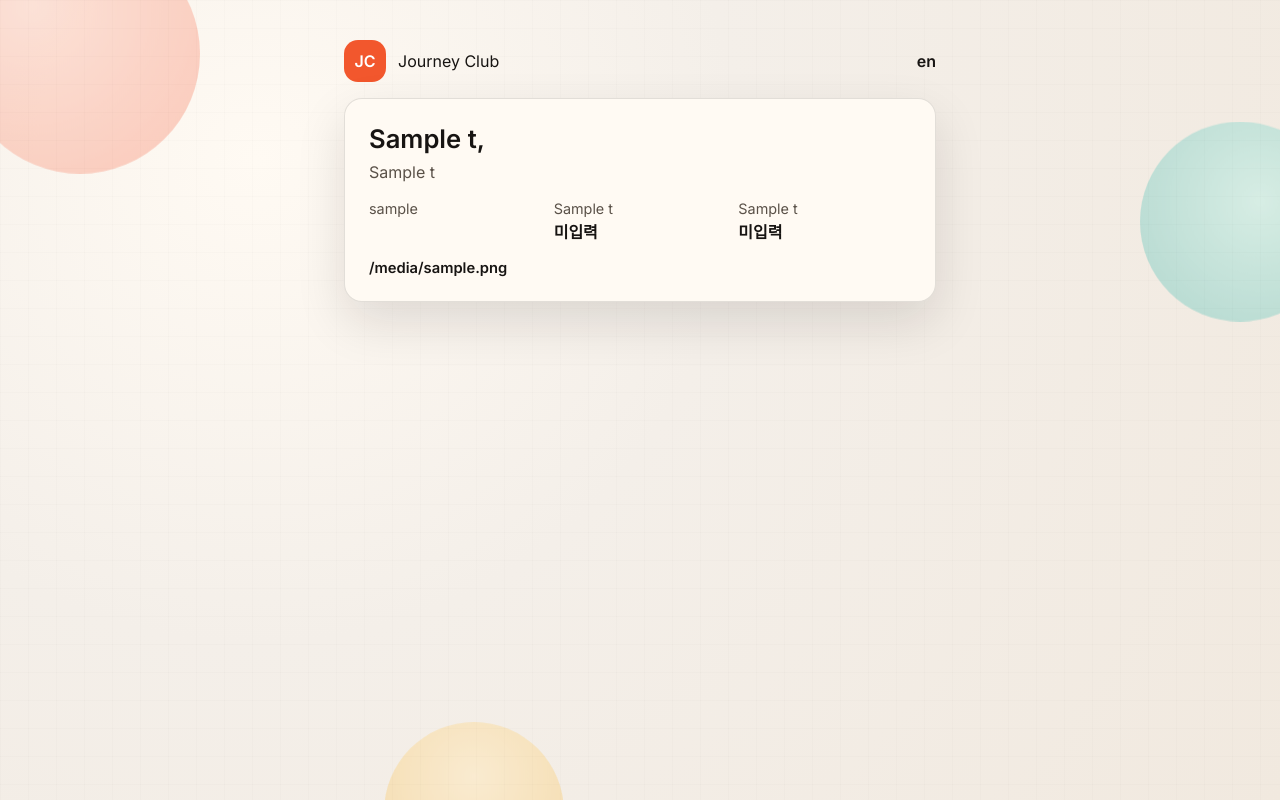
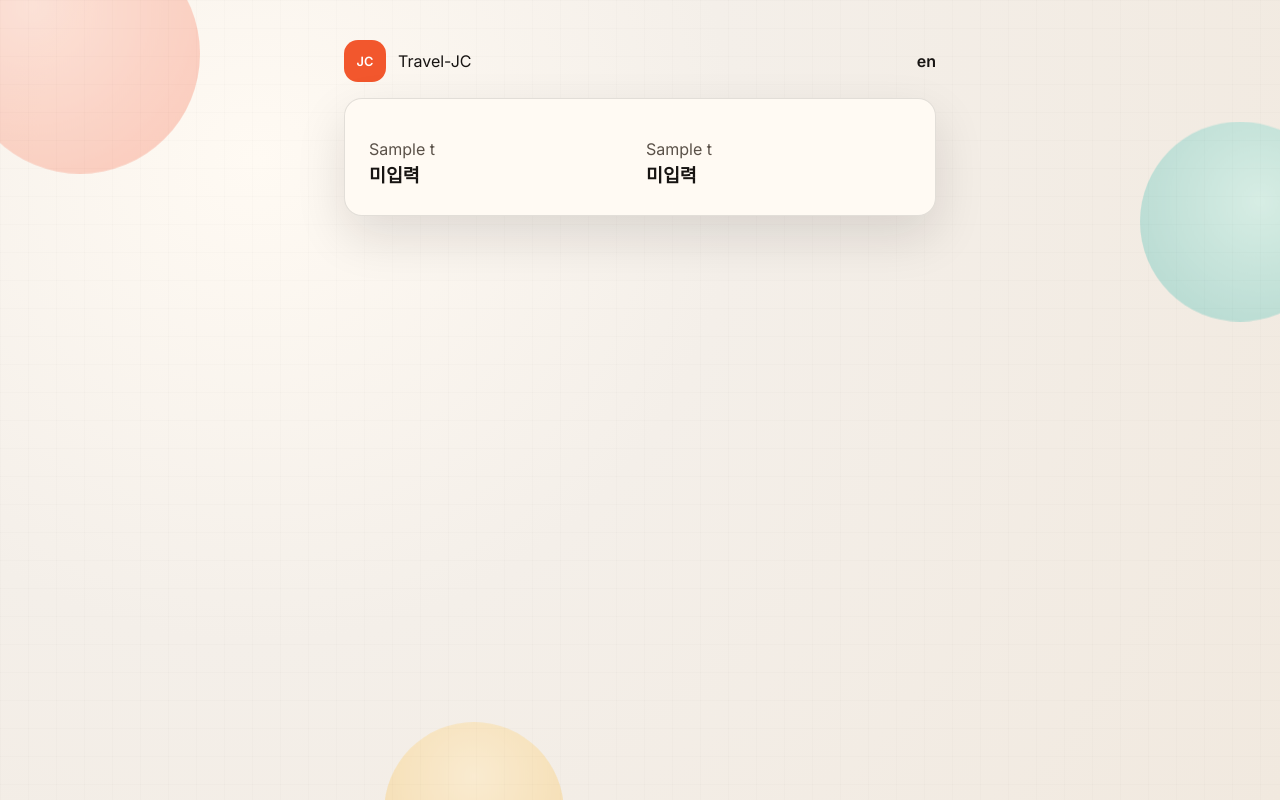
Before and after one commit to b-hyoung/Travel-JC, a Django app: template Django_signup/accounts/templates/accounts/dashboard.html in a window 1280 px wide. Run offline with Django 5.2, Linux system fonts and the light colour scheme; the template is opened without the code that fills it: most values are stand-ins (such as "Sample title", 1, 10 or a date in 2020); some web fonts are replaced.

Commit message:
변경: UI
상단에 아이콘과 필요없는 문구, 버튼의 위치 변경

```diff
--- a/Django_signup/accounts/static/accounts/styles.css
+++ b/Django_signup/accounts/static/accounts/styles.css
@@ -116,12 +116,16 @@ h2,
   display: inline-flex;
   align-items: center;
   justify-content: center;
-  width: 42px;
+  width: auto;
+  min-width: 42px;
   height: 42px;
   border-radius: 14px;
+  padding: 0 12px;
   background: var(--accent);
   color: white;
   font-weight: 600;
+  font-size: 0.8rem;
+  white-space: nowrap;
 }
 
 .brand-title {
@@ -137,7 +141,7 @@ h2,
 
 .top-links {
   display: flex;
-  gap: 10px;
+  gap: 12px;
   align-items: center;
   flex-wrap: wrap;
 }
@@ -366,6 +370,14 @@ input:focus {
   margin: 16px 0 4px;
 }
 
+.profile-grid--emphasis .muted {
+  font-size: 1rem;
+}
+
+.profile-grid--emphasis .strong {
+  font-size: 1.15rem;
+}
+
 .muted {
   color: var(--muted);
   margin: 0 0 2px;
@@ -442,9 +454,12 @@ input:focus {
   }
 
   .brand-mark {
-    width: 36px;
+    width: auto;
+    min-width: 36px;
     height: 36px;
     border-radius: 12px;
+    padding: 0 10px;
+    font-size: 0.72rem;
   }
 
   .card {
--- a/Django_signup/accounts/templates/accounts/dashboard.html
+++ b/Django_signup/accounts/templates/accounts/dashboard.html
@@ -14,16 +14,7 @@
 {% endif %}
 
 <section class="card" data-animate>
-  <div class="card-header">
-    <h1>{{ t.dashboard_title }}, {{ request.user.username }}</h1>
-    <p>{{ t.dashboard_subtitle }}</p>
-  </div>
-
-  <div class="profile-grid">
-    <div>
-      <p class="muted">{{ t.username_label }}</p>
-      <p class="strong">{{ request.user.username }}</p>
-    </div>
+  <div class="profile-grid profile-grid--emphasis">
     <div>
       <p class="muted">{{ t.name_label }}</p>
       <p class="strong">{{ request.user.first_name|default:"미입력" }}</p>
@@ -34,8 +25,5 @@
     </div>
   </div>
 
-  <div class="card-footer">
-    <a class="link" href="{% url 'logout' %}">{{ t.logout }}</a>
-  </div>
 </section>
 {% endblock %}
--- a/Django_signup/templates/base.html
+++ b/Django_signup/templates/base.html
@@ -24,11 +24,14 @@
         <div class="brand">
           <span class="brand-mark">JC</span>
           <div>
-            <p class="brand-title">Journey Club</p>
+            <p class="brand-title">Travel-JC</p>
           </div>
         </div>
         <div class="top-links">
           <a class="link" href="{% url 'language_select' %}?manual=1">{{ t.change_language }}</a>
+          {% if request.user.is_authenticated %}
+          <a class="link" href="{% url 'logout' %}">{{ t.logout }}</a>
+          {% endif %}
         </div>
       </header>
       {% endblock %}
```
Also changed, not shown: Django_signup/db.sqlite3.
